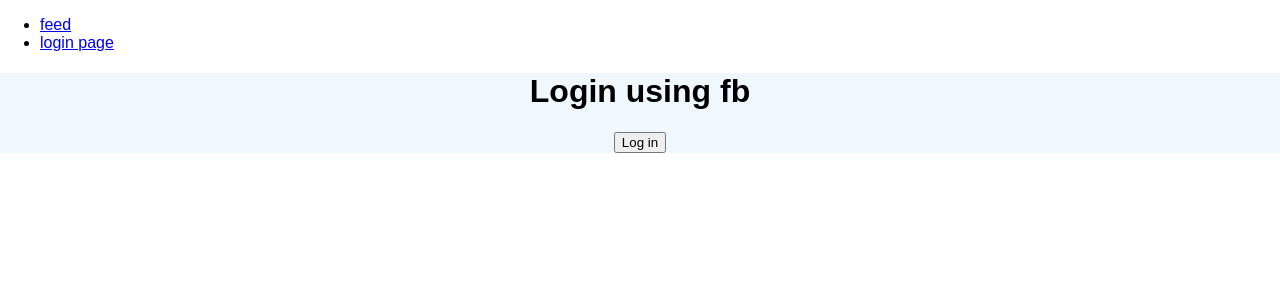
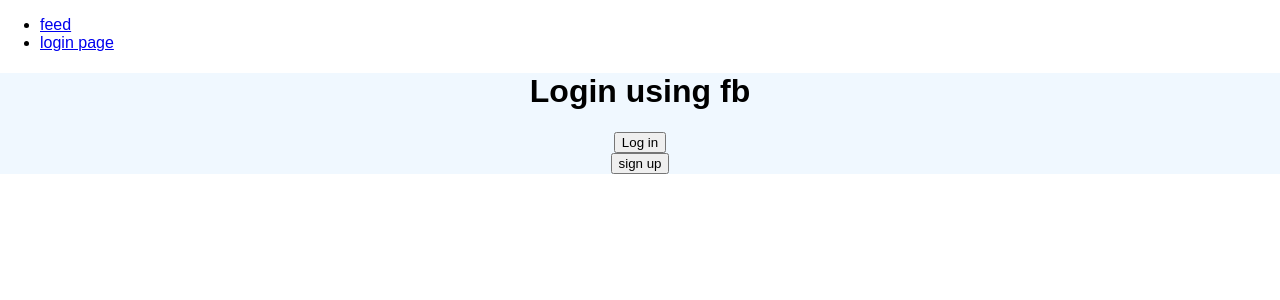
Before and after one commit to UriZ/mcn-client, a React (Create React App) app in the folder client/: page /login in a window 1280 px wide. Shown: the top 300 px of the page. Built offline with nearby package versions, Linux system fonts and the light colour scheme.

Commit message:
add support for the signup flow - create a user if he does not exist

```diff
--- a/client/src/Login.css
+++ b/client/src/Login.css
@@ -2,3 +2,9 @@
     text-align: center;
     background: aliceblue;
 }
+
+
+.signup {
+    text-align: center;
+    background: aliceblue;
+}
--- a/client/src/Login.js
+++ b/client/src/Login.js
@@ -17,6 +17,61 @@ class LoginPage extends React.Component {
         super(props);
     };
 
+
+    signUp(){
+
+        // keep that since all the FB actions are in the global scope
+        let that = this;
+
+        // user not connected to the app - need to login
+        window.FB.login((response)=>{
+
+            if (response.status === 'connected'){
+                alert(response.authResponse.accessToken);
+
+                // try and create a user in the db. If it already exists - simply continue with login. else create it and login
+
+
+                // create authorisation header
+                let accessToken = window.FB.getAuthResponse().accessToken;
+                let authHeader = "Bearer " + accessToken;
+
+                // set the loading state in the store
+                // this.props.dispatchGettingFeedData();
+
+                fetch('/users',{
+                    method: 'POST',
+                    headers: new Headers({
+                        "Content-Type": "application/json",
+                        "authorization": authHeader
+                    })
+                }).then((response) =>{
+                    if (!response.ok){
+                        response.json().then((res)=>{
+                            if (res.errorCode && res.errorCode == "USER_EXISTS"){
+                                // user is already in the db - simply login
+                                that.props.dispatchLogin();
+                            }
+                            else{
+                                // something else happened
+                                alert("some other error");
+                            }
+                        });
+                     }
+                     else{
+                        // user created ok - continue with login
+                        that.props.dispatchLogin();
+                    }
+                }).catch((error)=>{
+                    // this is some network error - show error
+                    alert("network error");
+                });
+            }
+            else{
+                // user did not login to fb - nothing happened
+            }
+        },{scope:'user_friends', return_scopes: true});
+    }
 
 
     login(){
@@ -62,15 +117,30 @@ class LoginPage extends React.Component {
 
             return (
 
+                <div>
 
-                <div className="login">
-                    <h1>Login using fb</h1>
+                    <div className="login">
+                        <h1>Login using fb</h1>
 
-                    <div>
-                        {/* bind this to have access to props later on */}
-                        <button onClick={this.login.bind(this)}>Log in</button>
+                        <div>
+                            {/* bind this to have access to props later on */}
+                            <button onClick={this.login.bind(this)}>Log in</button>
+                        </div>
                     </div>
+
+
+                    <div className= "signup">
+                        <button onClick={this.signUp.bind(this)}>sign up</button>
+
+
+                    </div>
+
+
                 </div>
+
+
+
+
             );
         }
     }
```
